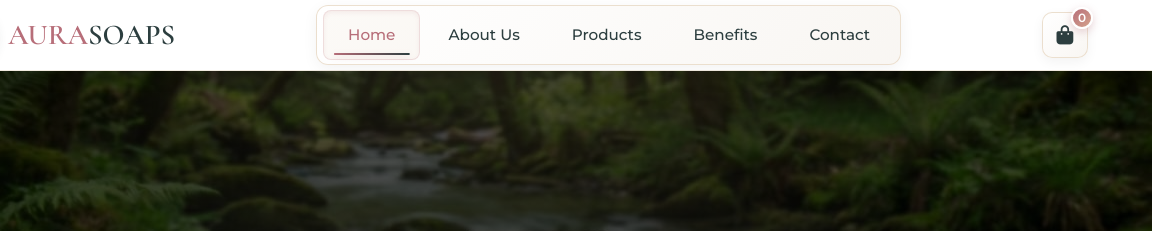
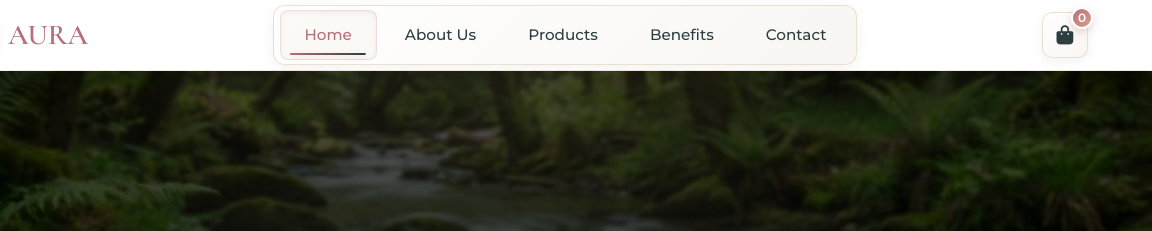
Before and after one commit to bhaporganics/aurasoaps, a plain HTML site: page index.html in a window 1280 px wide. Shown: the top 231 px of the page, 128-1280 px from the left. Drawn offline with nearby package versions, Linux system fonts and the light colour scheme.

Commit message:
Update index.html

```diff
--- a/index.html
+++ b/index.html
@@ -2281,7 +2281,7 @@
         <div class="nav-container">
             <a href="#" class="logo" itemprop="url">
                 <img src="logo-aura.png" alt="Aura-Cleanse Logo" class="logo-img">
-                <span itemprop="name">AURA<span>SOAPS</span></span>
+                <span itemprop="name">AURA<span></span></span>
             </a>
 
             <button class="menu-toggle" id="menuToggle">
```
